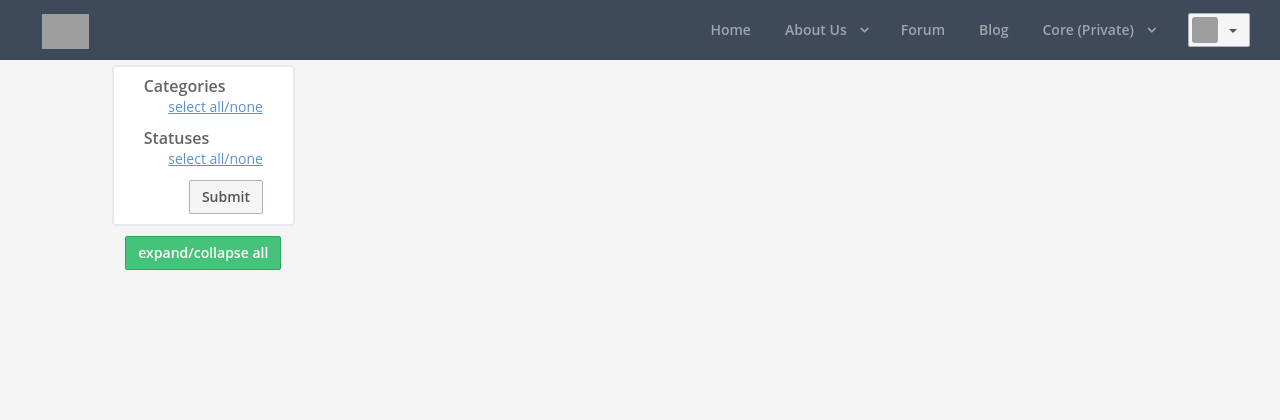
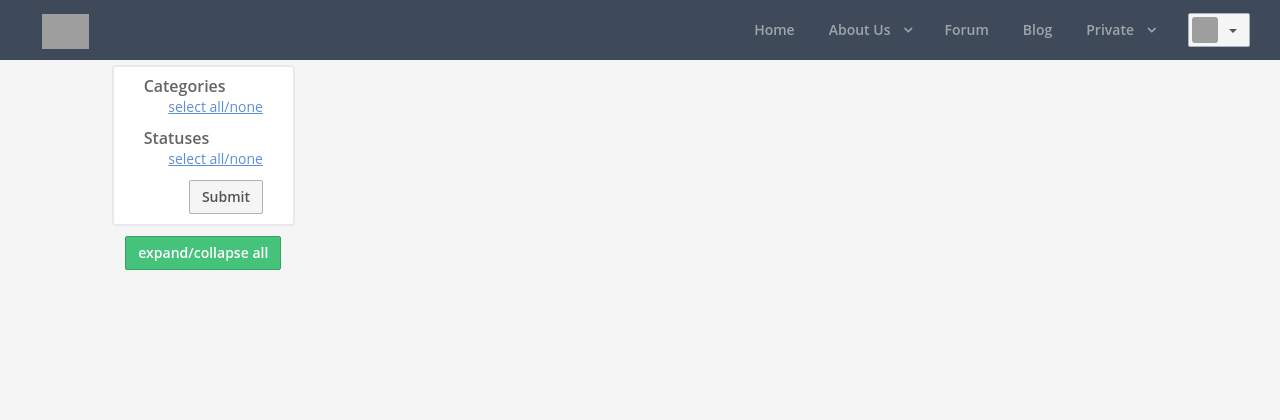
Before and after one commit to OliverCattermole/idea-repo, a PHP site: page /index.php in a window 1280 px wide. Shown: the top 420 px of the page. Run offline with PHP 8.4, Linux system fonts and the light colour scheme; data that the repository does not hold is empty; some libraries are stand-ins or nearby versions; grey boxes are pictures that could not be loaded.

Commit message:
Update sitebuilderheader.php

```diff
--- a/includes/sitebuilderheader.php
+++ b/includes/sitebuilderheader.php
@@ -65,7 +65,7 @@
         </li>
 
         <li>
-            <a class="nav-submenu" href="https://gso--c.eu2.visual.force.com/apex/GLBL_SBLD_Release_List?id=a7Db0000000Caht">Core (Private)</a>
+            <a class="nav-submenu" href="https://gso--c.eu2.visual.force.com/apex/GLBL_SBLD_Release_List?id=a7Db0000000Caht">Private</a>
             <ul>
                 <li>
                     <a href="https://gso--c.eu2.visual.force.com/apex/GLBL_SBLD_Release_List?id=a7Db0000000Caht">Updates</a>
```
